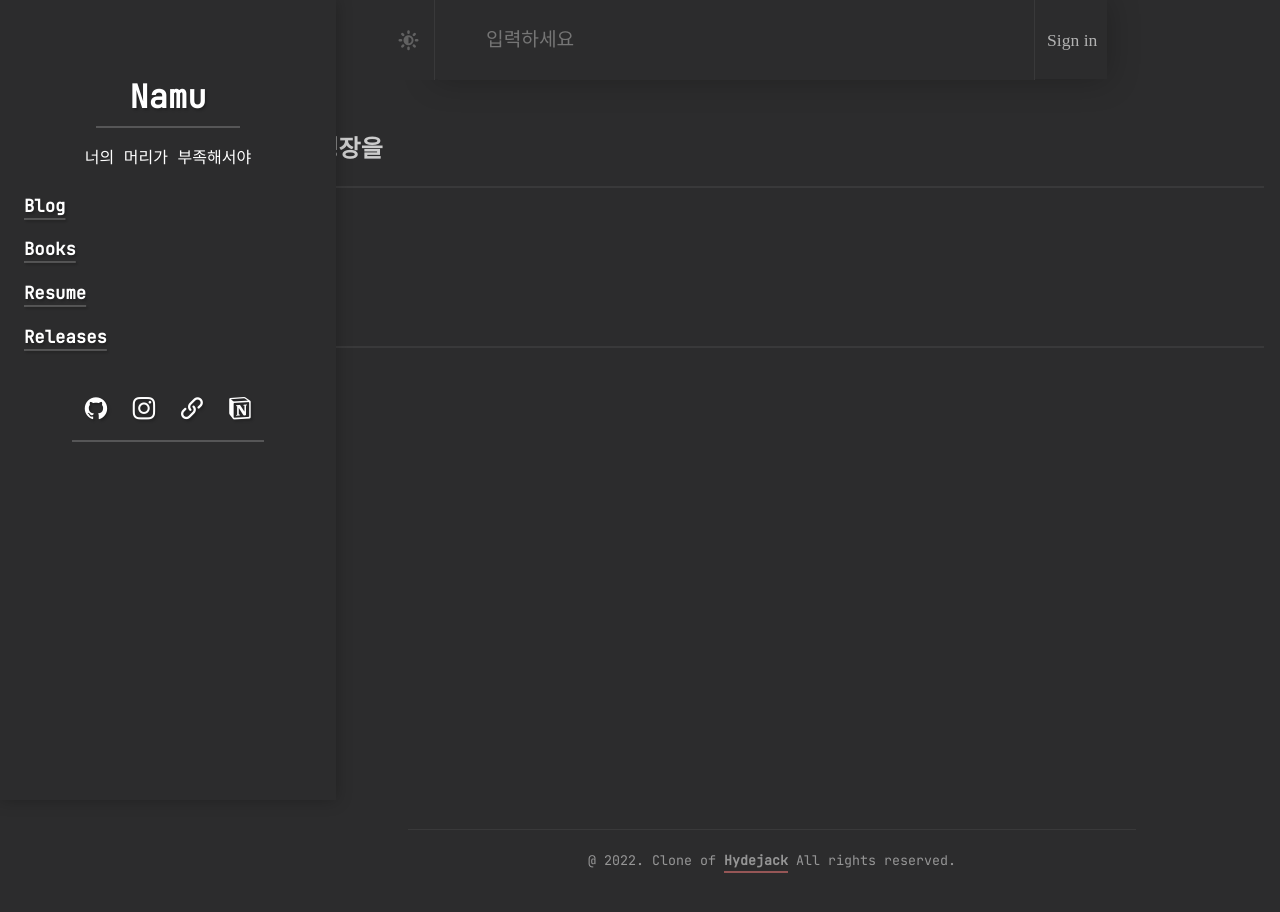
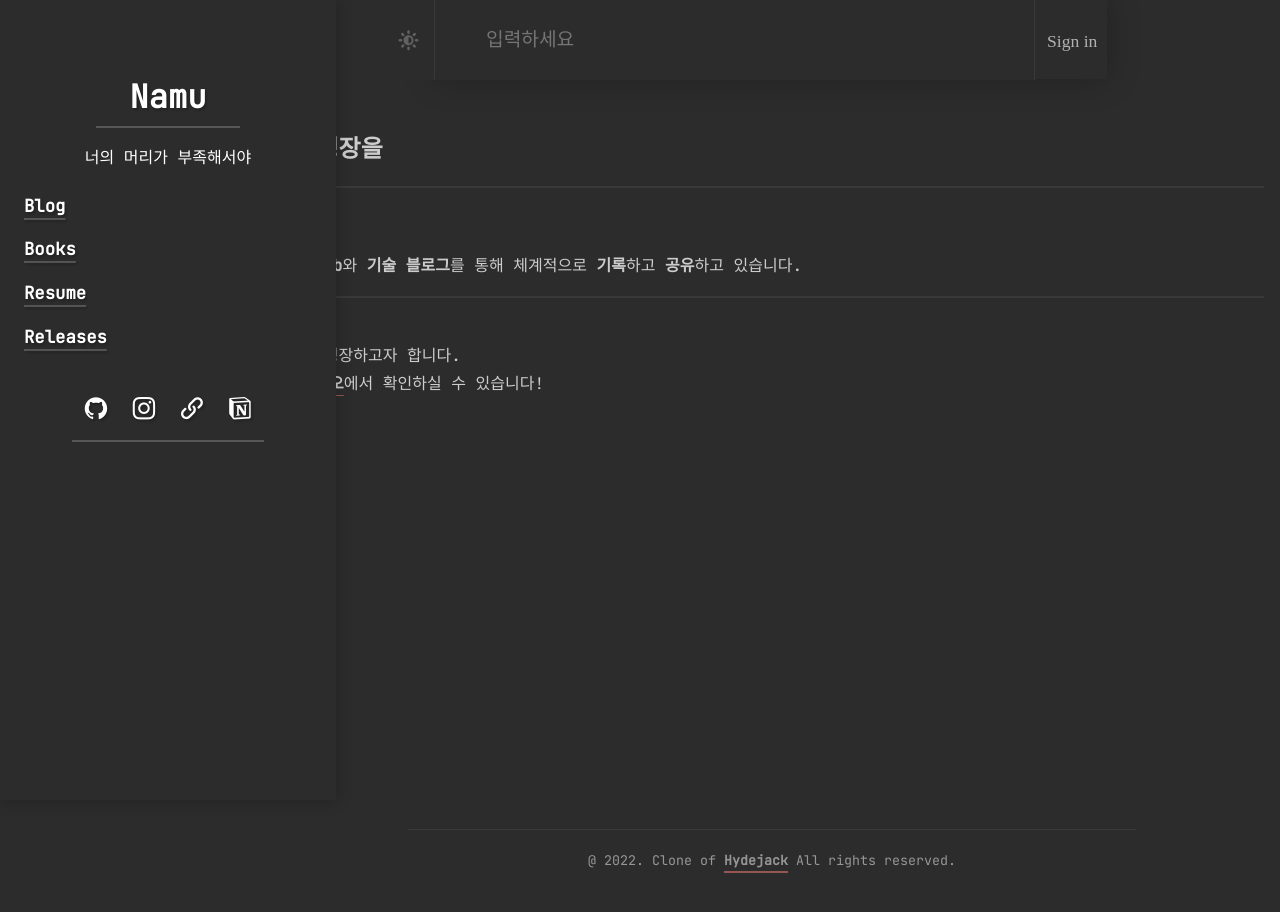
Before and after one commit to wsh6922/namu-frontend, a React (Vite) app: page / in a window 1280 px wide. Shown: the top 912 px of the page. Built offline with nearby package versions, Linux system fonts and the light colour scheme; a web font is replaced by a local one.

Commit message:
[wip]: 라우터 작업 중

```diff
--- a/src/App.jsx
+++ b/src/App.jsx
@@ -1,4 +1,4 @@
-import {BrowserRouter, Route, Routes} from 'react-router-dom';
+import { Route, Routes, useLocation } from 'react-router-dom';
 // import MainView from './views/MainView';
 import Main from './page/Main';
 import Header from './components/Header';
@@ -7,21 +7,29 @@ import Blog from './page/Blog';
 import Resume from './page/Resume'
 import Footer from './components/Footer';
 import Releases from './page/Releases';
+import Content from './page/Content';
+import Login from './page/Login';
 
 const App = () => {
+
+  const location = useLocation();
+  const isLoginPage = location.pathname === '/Login';
+
   return (
-  <BrowserRouter>
-    <Header/>
-    <SideBar/>
-    <Routes>
-      <Route path="/" element={<Main/>}/>
-      <Route path="/Blog" element={<Blog/>}/>
-      <Route path="/Books" element={<Blog/>}/>
-      <Route path="/Resume" element={<Resume/>}/>
-      <Route path="/Releases" element={<Releases/>}/>
-    </Routes>
-    <Footer/>
-  </BrowserRouter>
+    <>
+      {!isLoginPage && <Header />}
+      {!isLoginPage && <SideBar />}
+      <Routes>
+        <Route path="/" element={<Main />} />
+        <Route path="/Blog" element={<Blog />} />
+        <Route path="/Books" element={<Blog />} />
+        <Route path="/Resume" element={<Resume />} />
+        <Route path="/Releases" element={<Releases />} />
+        <Route path="/Content" element={<Content />} />
+        <Route path="/Login" element={<Login />} />
+      </Routes>
+      {!isLoginPage && <Footer />}
+    </>
   );
 };
 
--- a/src/assets/scss/section/_main.scss
+++ b/src/assets/scss/section/_main.scss
@@ -30,7 +30,7 @@ hr, .hr {
 
 #article header {
     position: relative;
-    margin-bottom: 2rem;
+    margin-bottom: 4rem;
 }
 
 #article > h2 {
@@ -43,6 +43,24 @@ p {
     margin-top: 0;
     margin-bottom: 1rem;
     transition: background-color 1s, border-color 1s;
+}
+
+.main-line > a {
+    text-decoration-style: solid;
+    text-underline-offset: .35rem;
+    text-decoration-thickness: 2px;
+    text-decoration: underline;
+    transition: color 250ms, text-decoration-color 250ms, border-color 250ms;
+    text-decoration-color: rgba(255, 128, 128, 0.5);
+    border-color: rgba(255, 128, 128, 0.5);
+    color: #ccc;
+    font-weight: 700;
+}
+
+.main-line > a:hover {
+    transition: color 50ms, text-decoration-color 50ms, border-color 50ms;
+    text-decoration-color: rgb(255, 128, 128);
+    border-color: rgb(255, 128, 128);
 }
 
 @media screen and (min-width: 86em) {
--- a/src/components/Header.jsx
+++ b/src/components/Header.jsx
@@ -1,5 +1,6 @@
 // import React from "react";
-import { useState } from "react";
+import { useState } from 'react';
+import { Link } from 'react-router-dom';
 
 const Header = () => {
 
@@ -27,9 +28,11 @@ const Header = () => {
                         </button>
                     </>
                 ) : (
+                    <Link to="/Login">
                         <button type="button" className="nav-button-items">
                             Sign in
                         </button>
+                    </Link>
                 )}
             </div>
         </div>
--- a/src/main.jsx
+++ b/src/main.jsx
@@ -1,4 +1,5 @@
 import React from 'react';
+import { BrowserRouter } from 'react-router-dom';
 import ReactDOM from 'react-dom/client';
 import App from './App.jsx'
 import './index.css'
@@ -7,6 +8,8 @@ import './assets/scss/style.scss'
 const root = ReactDOM.createRoot(document.getElementById("root"));
 root.render(
   <React.StrictMode>
-    <App/>
+    <BrowserRouter>
+      <App />
+    </BrowserRouter>
   </React.StrictMode>
 );
--- a/src/page/Blog.jsx
+++ b/src/page/Blog.jsx
@@ -1,4 +1,5 @@
 import { useState, useEffect } from 'react';
+import { Link } from 'react-router-dom';
 
 const Blog = () => {
     const [isVisible, setIsVisible] = useState(false);
@@ -36,7 +37,7 @@ const Blog = () => {
                 <div className="columns">
                     <div className="columns-1-2">
                         <article className="project-card">
-                            <a className="flip-project no-hover">
+                            <Link to="/Content" className="flip-project no-hover">
                                 <div className="project-card-img">
                                     <a>
                                         <img
@@ -48,7 +49,7 @@ const Blog = () => {
                                         />
                                     </a>
                                 </div>
-                            </a>
+                            </Link>
                             <h3 className="project-card-title">
                                 <a>Test</a>
                             </h3>
--- a/src/page/Content.jsx
+++ b/src/page/Content.jsx
@@ -1,8 +1,24 @@
-const Development = () => {
+import { useState, useEffect } from 'react';
 
 
+const Development = () => {
+    const [isVisible, setIsVisible] = useState(false);
+
+    useEffect(() => {
+        setIsVisible(true);
+    }, []);
+
     return (
-        <main id="development-main" className="content-main" role="main">
+        <main
+            id="development-main"
+            className={`content-main ${isVisible ? 'reveal-animation' : ''}`}
+            role="main"
+            style={{
+                opacity: isVisible ? 1 : 0,
+                transform: isVisible ? 'translateY(0)' : 'translateY(-50px)',
+                transition: 'all 1s ease-out'
+            }}
+        >
             <nav id="breadcrumbs" className="screen-only">
                 <ul>
                     <li><a>home</a></li>
--- a/src/page/Main.jsx
+++ b/src/page/Main.jsx
@@ -1,4 +1,5 @@
 import { useState, useEffect } from 'react';
+import { Link } from "react-router-dom";
 
 const Main = () => {
     const [isVisible, setIsVisible] = useState(false);
@@ -23,15 +24,15 @@ const Main = () => {
                     <h1 className="main-page-title">기억보단 기록을, 기록보단 성장을</h1>
                     <div className="hr pb0"></div>
                 </header>
-                <h2>
-                    Test
-                </h2>
                 <p>
-                    Test
+                    배움에서 그치지 않고 학습한 지식을 <strong>Github</strong>와 <strong>기술 블로그</strong>를
+                    통해 체계적으로 <strong>기록</strong>하고 <strong>공유</strong>하고 있습니다.<br/>
                 </p>
-                <hr/>
-                <p>
-                    Test
+                <hr />
+                <p className="main-line">
+                    안녕하세요! 백엔드 개발자 김남욱입니다.<br/>
+                    꾸준한 기록의 <strong>가치</strong>를 믿으며, 지속적으로 성장하고자 합니다.<br/>
+                    저에 대한 자세한 내용은 <Link to="/Resume"><strong>이력서</strong></Link>와 <a href="https://github.com/Thenamu"><strong>포트폴리오</strong></a>에서 확인하실 수 있습니다!
                 </p>
             </article>
         </main>
```
